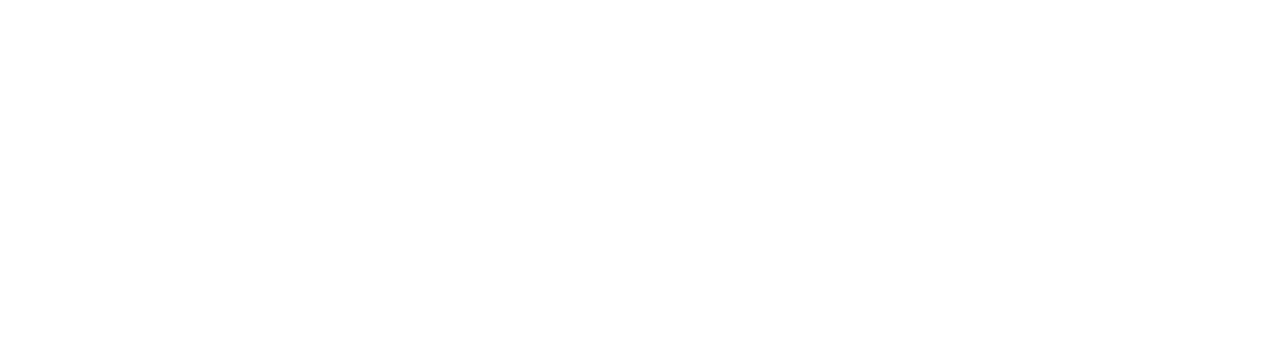
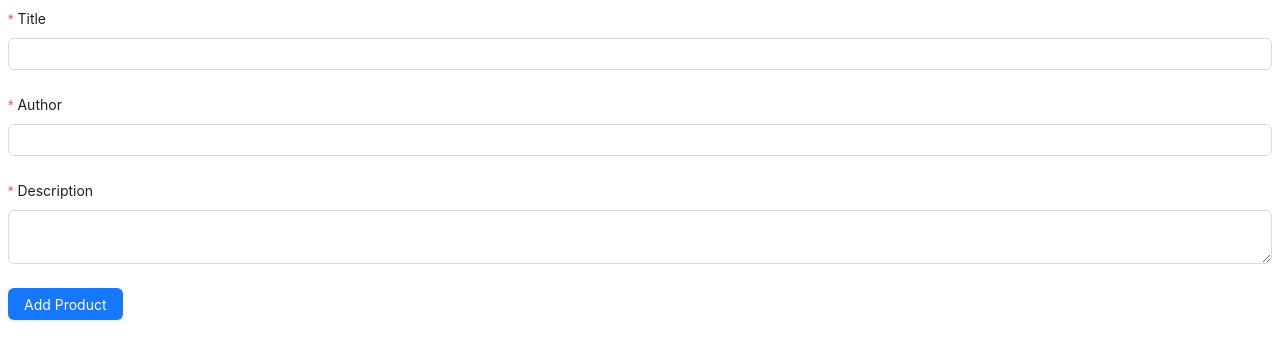
Before and after one commit to phuchoang2411/admin_antd, a React (Create React App) app: page /add-product in a window 1280 px wide. Before the commit this address had no page. Shown: the top 360 px of the page. Built offline with nearby package versions, Linux system fonts and the light colour scheme.

Commit message:
add product page

```diff
--- a/src/App.js
+++ b/src/App.js
@@ -2,6 +2,7 @@
 
 import ProductTable from './components/ProductTable';
 import ProductDetail from './components/ProductDetail';
+import AddProduct from './components/AddProduct';
 
 function App() {
   return (
@@ -10,6 +11,7 @@
         <Routes>
           <Route path="/products" element={<ProductTable />} />
           <Route path="/product" element={<ProductDetail />} />
+          <Route path="/add-product" element={<AddProduct />} />
         </Routes>
       </div>
     </Router>
--- a/src/api.js
+++ b/src/api.js
@@ -28,3 +28,12 @@
     throw error;
   }
 };
+
+export const addProduct = async (product) => {
+  try {
+    const response = await axios.post('http://localhost:3001/product', product);
+    return response.data;
+  } catch (error) {
+    throw error;
+  }
+};
--- /dev/null
+++ b/src/components/AddProduct.js
@@ -0,0 +1,52 @@
+import React, { useState } from 'react';
+import { Form, Input, Button, message } from 'antd';
+import { addProduct } from '../api';
+
+const AddProduct = () => {
+  const [loading, setLoading] = useState(false);
+
+  const onFinish = async (values) => {
+    setLoading(true);
+    try {
+      await addProduct(values);
+      message.success('Product added successfully');
+    } catch (error) {
+      message.error('Failed to add product');
+    } finally {
+      setLoading(false);
+    }
+  };
+
+  return (
+    <Form layout="vertical" onFinish={onFinish}>
+      <Form.Item
+        name="title"
+        label="Title"
+        rules={[{ required: true, message: 'Please input the title!' }]}
+      >
+        <Input />
+      </Form.Item>
+      <Form.Item
+        name="author"
+        label="Author"
+        rules={[{ required: true, message: 'Please input the author!' }]}
+      >
+        <Input />
+      </Form.Item>
+      <Form.Item
+        name="description"
+        label="Description"
+        rules={[{ required: true, message: 'Please input the description!' }]}
+      >
+        <Input.TextArea />
+      </Form.Item>
+      <Form.Item>
+        <Button type="primary" htmlType="submit" loading={loading}>
+          Add Product
+        </Button>
+      </Form.Item>
+    </Form>
+  );
+};
+
+export default AddProduct;
```
